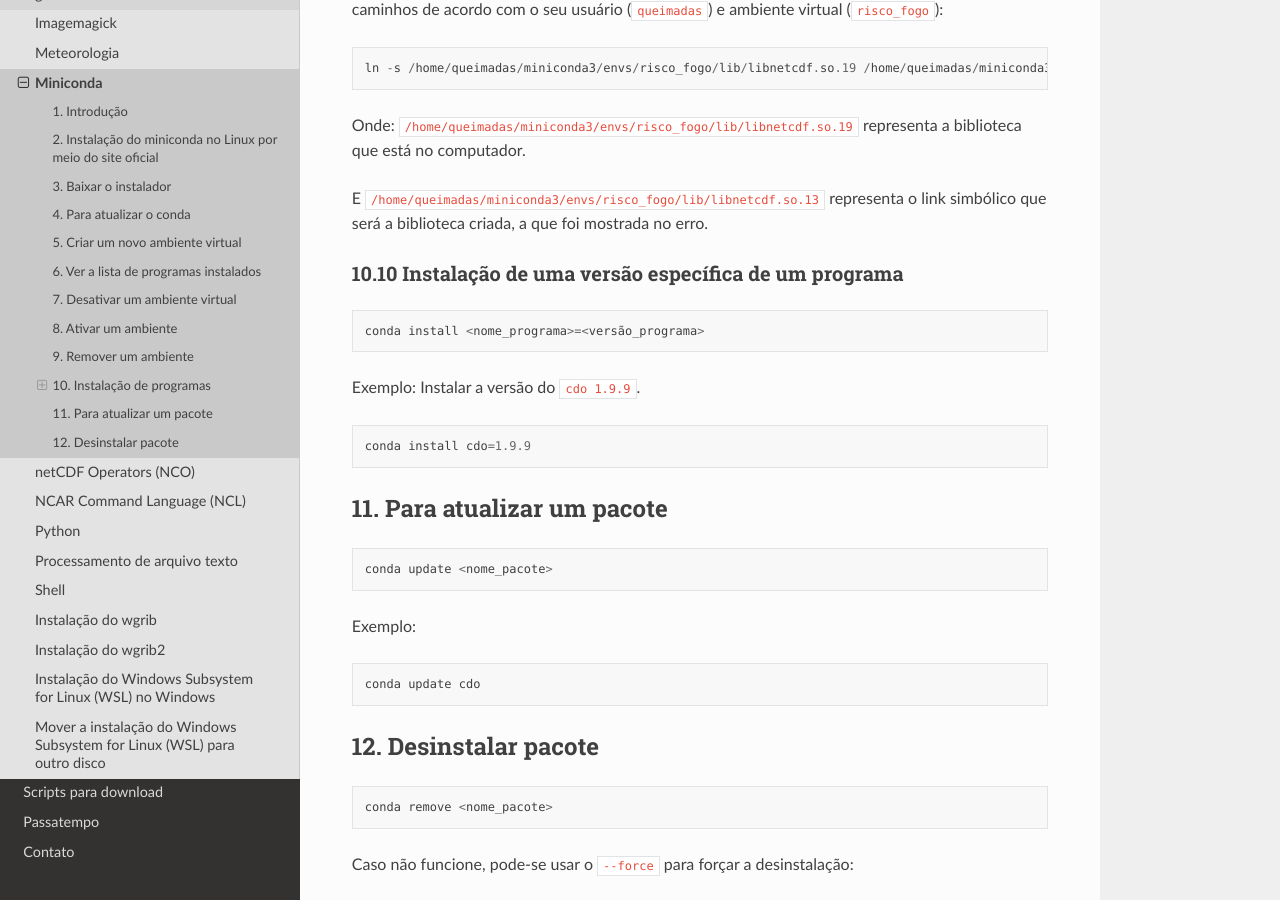
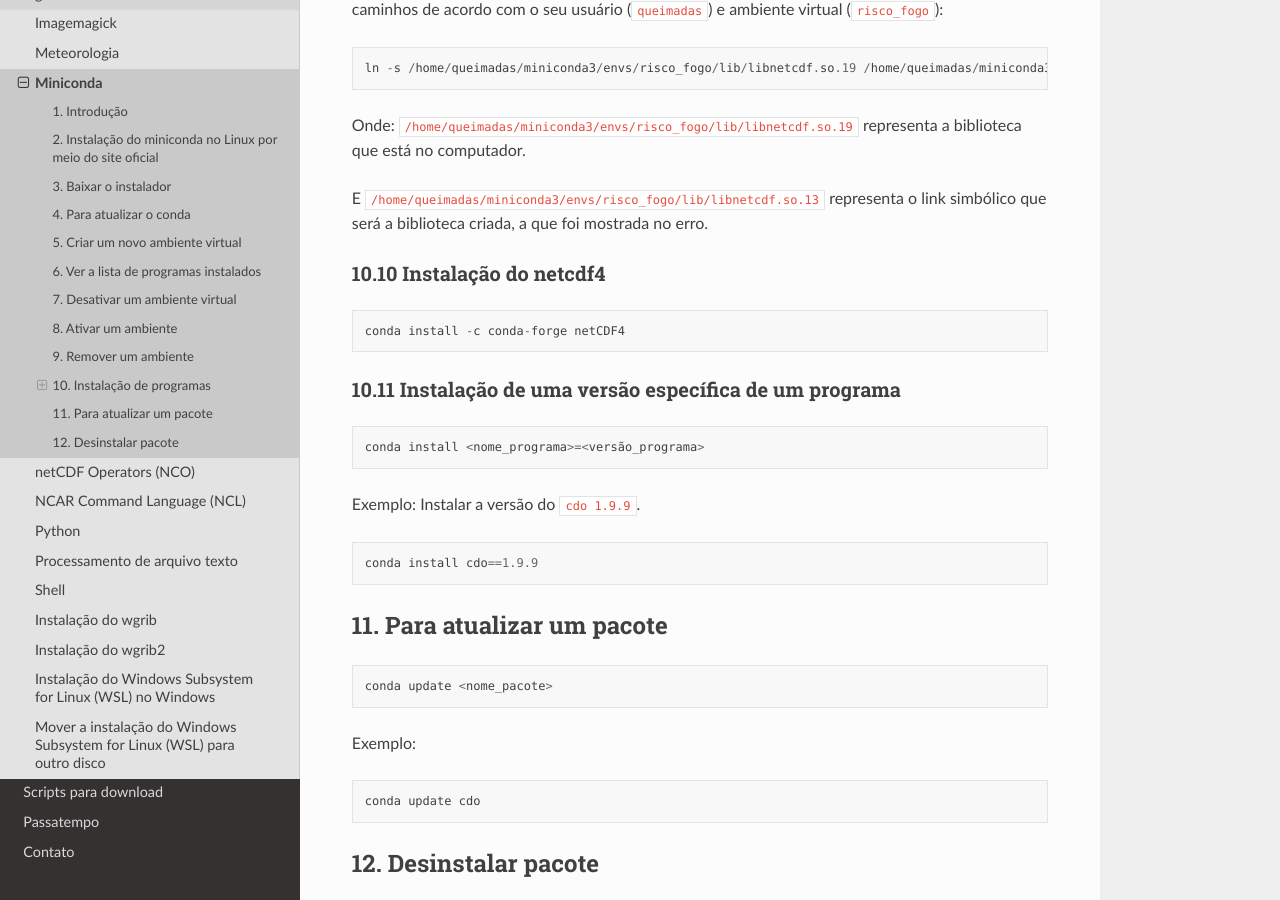
Before and after one commit to jgmsantos/homepage, a Sphinx documentation site: the page built from docs/pages/tutoriais/miniconda.md, in a window 1280 px wide and 900 px high, scrolled down 4903 px. Built offline with Sphinx 7.4.7 and the Read the Docs theme 2.0.0, drawn with Linux system fonts in a browser that asks for light colours; pages that are not in the unit, such as notebooks, are missing from menus.

Commit message:
Atualizando

````diff
--- a/docs/index.rst
+++ b/docs/index.rst
@@ -42,7 +42,7 @@ Pois é, apresentei um breve resumo sobre a história de como cheguei até aqui
 
 Divirta-se!
 
-Última atualização: 01/11/2023.
+*Última atualização: 21/11/2023.
 
 .. toctree::
    :hidden:
--- a/docs/pages/tutoriais/miniconda.md
+++ b/docs/pages/tutoriais/miniconda.md
@@ -207,7 +207,13 @@ Onde: `/home/queimadas/miniconda3/envs/risco_fogo/lib/libnetcdf.so.19` represent
 
 E `/home/queimadas/miniconda3/envs/risco_fogo/lib/libnetcdf.so.13` representa o link simbólico que será a biblioteca criada, a que foi mostrada no erro.
 
-### 10.10 Instalação de uma versão específica de um programa
+### 10.10 Instalação do netcdf4
+
+```
+conda install -c conda-forge netCDF4
+```
+
+### 10.11 Instalação de uma versão específica de um programa
 
 ```
 conda install <nome_programa>=<versão_programa>
@@ -216,7 +222,7 @@ conda install <nome_programa>=<versão_programa>
 Exemplo: Instalar a versão do `cdo 1.9.9`.
 
 ```
-conda install cdo=1.9.9
+conda install cdo==1.9.9
 ```
 
 ## 11. Para atualizar um pacote
````
Also changed, not shown: docs/pages/apresentacoes.md (+1 -0 lines).
